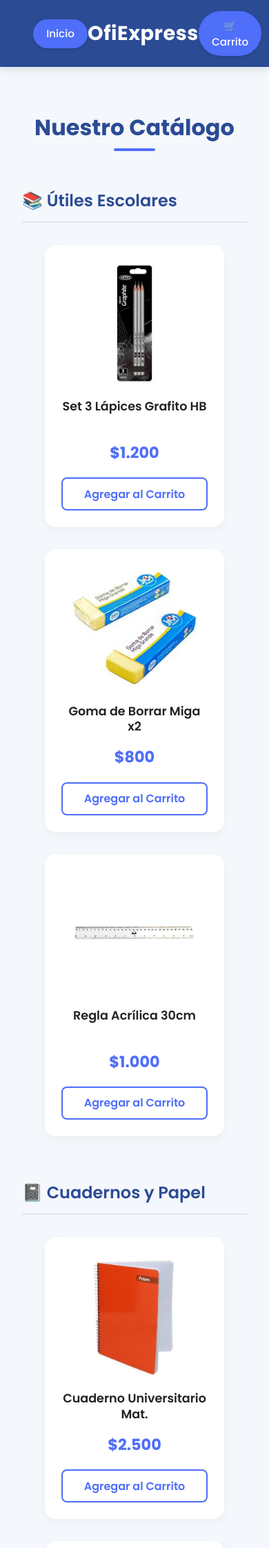
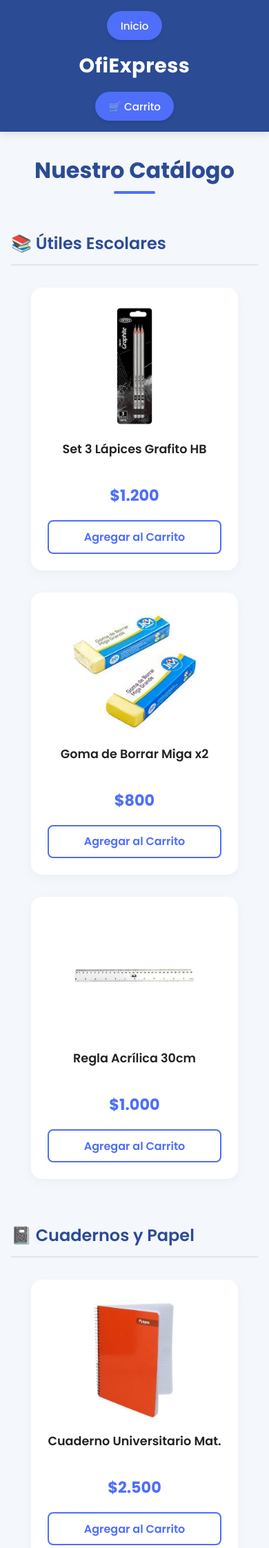
Before and after one commit to Wimpy122/DesarrolloWebyMovil, a PHP site: page /categorias.html in a window 390 px wide. Shown: the top 2244 px of the page at 69% size. Run offline with PHP 8.4, Linux system fonts and the light colour scheme.

Commit message:
Agregada responsividad

```diff
--- a/entrega_front/carrito.html
+++ b/entrega_front/carrito.html
@@ -24,8 +24,8 @@
         <section class="section-container">
             <div class="section-title">Tu Carrito de Compras</div>
 
-            <div style="background-color: var(--color-1); border-radius: 12px; box-shadow: 0 5px 15px rgba(0,0,0,0.04); overflow: hidden;">
-                <table style="width: 100%; border-collapse: collapse; text-align: left;">
+            <div style="background-color: var(--color-1); border-radius: 12px; box-shadow: 0 5px 15px rgba(0,0,0,0.04); overflow-x: auto;">
+                <table style="width: 100%; min-width: 600px; border-collapse: collapse; text-align: left;">
                     <thead style="background-color: var(--color-2); color: white;">
                         <tr>
                             <th style="padding: 1rem;">Imagen</th>
--- a/entrega_front/estilos.css
+++ b/entrega_front/estilos.css
@@ -400,3 +400,75 @@ main {
     font-weight: 300;
     color: var(--color-5);
 }
+
+/* =========================================
+   DISEÑO RESPONSIVO (MÓVILES Y TABLETS)
+========================================= */
+@media (max-width: 768px) {
+    /* Navbar apilado */
+    .navbar {
+        flex-direction: column;
+        padding: 1rem;
+        gap: 1rem;
+    }
+
+    .nav-actions {
+        flex-wrap: wrap;
+        justify-content: center;
+        width: 100%;
+    }
+
+    #search-container {
+        width: 100%;
+        order: 3; /* Envía el buscador abajo de los botones */
+        margin-top: 0.5rem;
+    }
+
+    #search-container input {
+        width: 100%;
+    }
+
+    /* Viñeta del Carrito centrada */
+    .mini-carrito {
+        top: 160px; /* Ajusta la altura debajo del navbar apilado */
+        right: 50%;
+        transform: translateX(50%);
+        width: 90%;
+        max-width: 320px;
+    }
+
+    /* Carrusel más pequeño */
+    .custom-carousel {
+        height: 200px;
+    }
+
+    .carousel-control-prev,
+    .carousel-control-next {
+        width: 35px;
+        height: 35px;
+        font-size: 1.2rem;
+    }
+
+    /* Ajuste de espaciados en secciones */
+    .section-container {
+        padding: 2rem 1rem;
+    }
+
+    .section-title {
+        font-size: 1.5rem;
+    }
+
+    /* Tarjetas adaptadas */
+    .product-card {
+        width: 100%;
+        max-width: 300px;
+    }
+
+    /* Footer apilado */
+    .footer {
+        flex-direction: column;
+        text-align: center;
+        gap: 1.5rem;
+        padding: 2rem 1.5rem;
+    }
+}
```
